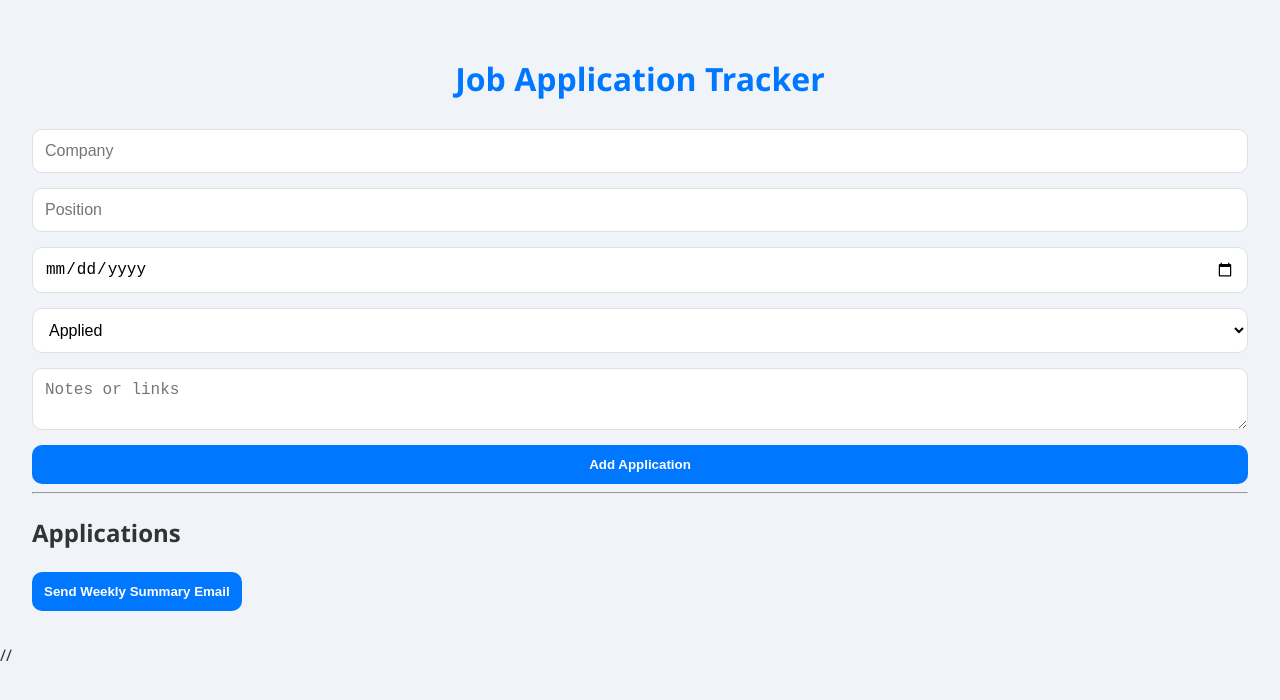
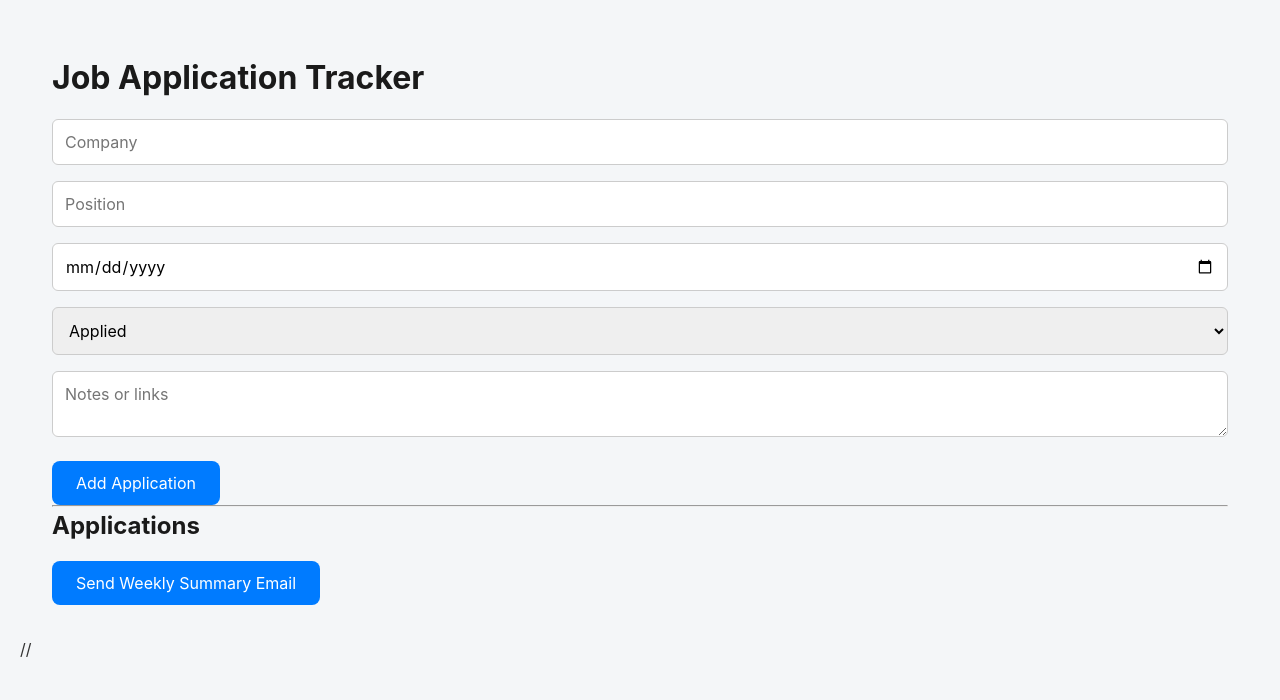
Before and after one commit to abhi2326/job-tracker, a React (Create React App) app: page / in a window 1280 px wide. Shown: the top 700 px of the page. Built offline with nearby package versions, Linux system fonts and the light colour scheme.

Commit message:
Update styles.css

```diff
--- a/src/styles.css
+++ b/src/styles.css
@@ -1,109 +1,83 @@
-:root {
-  --primary-color: #0077ff;
-  --secondary-color: #f0f4f8;
-  --accent-color: #e0e0e0;
-  --background-color: #ffffff;
-  --font-color: #333;
-  --card-shadow: 0 4px 10px rgba(0, 0, 0, 0.1);
-  --border-radius: 10px;
-  --transition: all 0.3s ease;
-  --font-family: 'Segoe UI', 'Helvetica Neue', sans-serif;
+/* Reset some basic styles */
+* {
+  margin: 0;
+  padding: 0;
+  box-sizing: border-box;
+  font-family: 'Inter', sans-serif;
 }
 
 body {
-  margin: 0;
-  background-color: var(--secondary-color);
-  font-family: var(--font-family);
-  color: var(--font-color);
+  background-color: #f4f6f8;
+  color: #333;
   line-height: 1.6;
+  padding: 20px;
 }
 
 .container {
-  max-width: 700px;
-  margin: 3rem auto;
+  max-width: 960px;
+  margin: 0 auto;
+  background: #fff;
   padding: 2rem;
-  background-color: var(--background-color);
-  border-radius: var(--border-radius);
-  box-shadow: var(--card-shadow);
+  border-radius: 12px;
+  box-shadow: 0 4px 12px rgba(0, 0, 0, 0.1);
 }
 
-h1 {
-  text-align: center;
-  margin-bottom: 1.5rem;
-  font-size: 2rem;
-  color: var(--primary-color);
+h1, h2, h3 {
+  color: #1a1a1a;
+  margin-bottom: 1rem;
 }
 
-form {
-  display: flex;
-  flex-direction: column;
-  gap: 15px;
+button {
+  background-color: #007BFF;
+  color: white;
+  border: none;
+  padding: 0.75rem 1.5rem;
+  border-radius: 8px;
+  cursor: pointer;
+  transition: background-color 0.3s ease;
+  font-size: 1rem;
 }
 
-input, textarea, select {
-  padding: 12px;
-  font-size: 1rem;
-  border: 1px solid var(--accent-color);
-  border-radius: var(--border-radius);
-  background-color: #fff;
-  transition: var(--transition);
+button:hover {
+  background-color: #0056b3;
 }
 
-input:focus, textarea:focus, select:focus {
-  border-color: var(--primary-color);
-  box-shadow: 0 0 0 3px rgba(0, 119, 255, 0.2);
-  outline: none;
+input, select, textarea {
+  width: 100%;
+  padding: 0.75rem;
+  margin-bottom: 1rem;
+  border-radius: 6px;
+  border: 1px solid #ccc;
+  font-size: 1rem;
 }
 
-button, .send-button {
-  padding: 12px;
-  background-color: var(--primary-color);
-  color: white;
-  border: none;
-  border-radius: var(--border-radius);
-  cursor: pointer;
-  font-weight: bold;
-  transition: var(--transition);
+.card {
+  background: #ffffff;
+  padding: 1rem;
+  border-radius: 8px;
+  box-shadow: 0 2px 6px rgba(0, 0, 0, 0.05);
+  margin-bottom: 1rem;
 }
 
-button:hover, .send-button:hover {
-  background-color: #005edc;
+.flex {
+  display: flex;
+  justify-content: space-between;
+  align-items: center;
+  flex-wrap: wrap;
 }
 
-ul {
-  list-style: none;
-  padding: 0;
-  margin-top: 2rem;
+.grid {
+  display: grid;
+  grid-template-columns: repeat(auto-fit, minmax(250px, 1fr));
+  gap: 1rem;
 }
 
-li {
-  background: #fff;
-  border: 1px solid var(--accent-color);
-  padding: 15px;
-  margin-top: 10px;
-  border-radius: var(--border-radius);
-  box-shadow: var(--card-shadow);
-  display: flex;
-  flex-direction: column;
-  gap: 5px;
-  transition: var(--transition);
+@media (max-width: 600px) {
+  .container {
+    padding: 1rem;
+  }
+
+  button {
+    width: 100%;
+  }
 }
-
-li:hover {
-  transform: translateY(-2px);
-}
-
-.delete-button {
-  align-self: flex-end;
-  background-color: #ff4d4d;
-  color: #fff;
-  border: none;
-  padding: 8px 12px;
-  border-radius: var(--border-radius);
-  cursor: pointer;
-  transition: var(--transition);
-}
-
-.delete-button:hover {
-  background-color: #d93636;
-}
```
